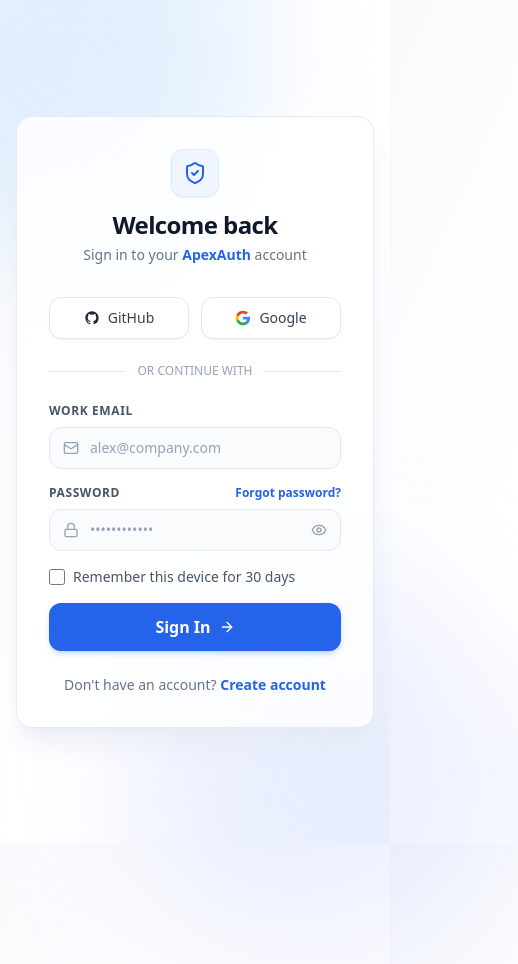
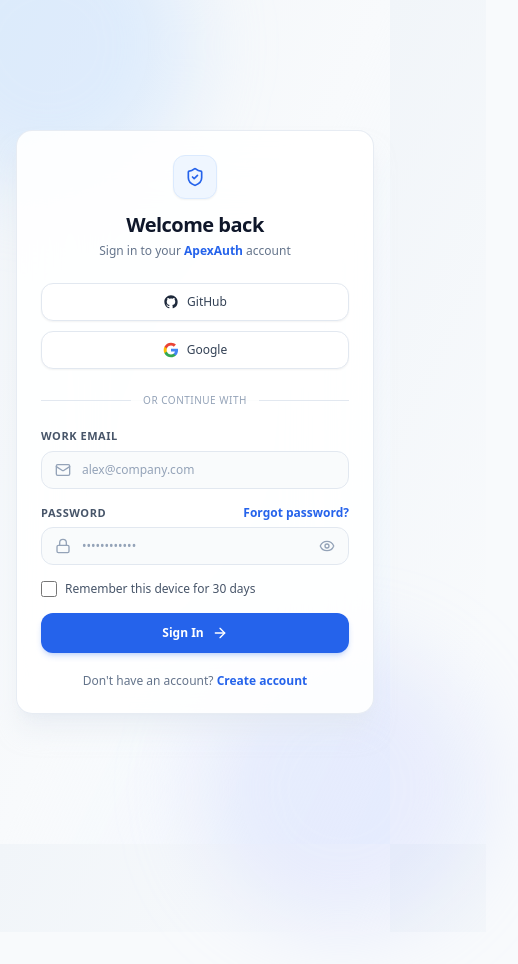
Before and after one commit to mukeshdidel/brandspark_git_task_1, a plain HTML site: page login-page/index.html in a window 390 px wide. Shown: the whole page, 518 px wide, since content can reach past the window. After the commit the page ends 932 px from the top, so only its background shows below. Drawn offline with nearby package versions, Linux system fonts and the light colour scheme.

Commit message:
Added Responsive Design

```diff
--- a/login-page/index.html
+++ b/login-page/index.html
@@ -2,7 +2,10 @@
 <html lang="en">
   <head>
     <meta charset="UTF-8" />
-    <meta name="viewport" content="width=device-width, initial-scale=1.0" />
+    <meta
+      name="viewport"
+      content="width=device-width, initial-scale=1.0, maximum-scale=1.0, user-scalable=no"
+    />
     <title>ApexAuth — Next-Gen Secure Authentication</title>
 
     <!-- Tailwind CSS CDN -->
@@ -26,6 +29,10 @@
                 700: "#1d4ed8",
                 900: "#1e3a8a",
               },
+              royal: {
+                bg: "#f8fafc",
+                card: "#ffffff",
+              },
             },
             keyframes: {
               float: {
@@ -33,13 +40,16 @@
                 "50%": { transform: "translateY(-10px)" },
               },
               fadeIn: {
-                "0%": { opacity: "0", transform: "scale(0.95)" },
-                "100%": { opacity: "1", transform: "scale(1)" },
+                "0%": {
+                  opacity: "0",
+                  transform: "scale(0.96) translateY(8px)",
+                },
+                "100%": { opacity: "1", transform: "scale(1) translateY(0)" },
               },
             },
             animation: {
               float: "float 6s ease-in-out infinite",
-              fadeIn: "fadeIn 0.4s ease-out forwards",
+              fadeIn: "fadeIn 0.4s cubic-bezier(0.16, 1, 0.3, 1) forwards",
             },
           },
         },
@@ -50,46 +60,46 @@
     <script src="app.js" defer></script>
   </head>
   <body
-    class="bg-gradient-to-br from-slate-50 via-white to-blue-50/50 text-slate-800 min-h-screen font-sans antialiased selection:bg-blue-600 selection:text-white flex items-center justify-center p-4 relative overflow-hidden"
+    class="bg-slate-50 bg-gradient-to-br from-slate-100 via-slate-50 to-blue-50/60 text-slate-800 min-h-screen min-h-[100dvh] font-sans antialiased selection:bg-blue-600 selection:text-white flex items-center justify-center p-4 sm:p-6 md:p-8 relative overflow-x-hidden"
   >
-    <!-- Ambient Glowing Background Orbs (Royal Blue & Soft Indigo Tint) -->
+    <!-- Responsive Ambient Glowing Background Orbs -->
     <div
-      class="absolute -top-32 -left-32 w-96 h-96 bg-blue-200/40 rounded-full blur-3xl animate-float pointer-events-none"
+      class="absolute -top-24 sm:-top-32 -left-24 sm:-left-32 w-72 sm:w-96 h-72 sm:h-96 bg-blue-200/40 rounded-full blur-2xl sm:blur-3xl animate-float pointer-events-none"
     ></div>
     <div
-      class="absolute -bottom-32 -right-32 w-96 h-96 bg-indigo-200/30 rounded-full blur-3xl animate-float pointer-events-none"
+      class="absolute -bottom-24 sm:-bottom-32 -right-24 sm:-right-32 w-72 sm:w-96 h-72 sm:h-96 bg-indigo-200/30 rounded-full blur-2xl sm:blur-3xl animate-float pointer-events-none"
       style="animation-delay: -3s"
     ></div>
 
-    <!-- Login Card Container (Royal White Glassmorphism) -->
+    <!-- Login Card Container (Mobile Responsive Royal White Glassmorphism) -->
     <main
-      class="w-full max-w-md bg-white/80 backdrop-blur-2xl border border-slate-200/80 rounded-2xl shadow-xl shadow-slate-200/60 p-8 relative z-10 animate-fadeIn"
+      class="w-full max-w-md bg-white/90 sm:bg-white/80 backdrop-blur-2xl border border-slate-200/80 rounded-2xl sm:rounded-3xl shadow-xl shadow-slate-200/50 p-6 sm:p-8 my-auto relative z-10 animate-fadeIn"
     >
       <!-- Header -->
-      <div class="text-center mb-8">
+      <div class="text-center mb-6 sm:mb-8">
         <div
-          class="inline-flex items-center justify-center w-12 h-12 rounded-xl bg-blue-50 text-blue-600 border border-blue-100 mb-3 shadow-sm"
+          class="inline-flex items-center justify-center w-11 h-11 sm:w-12 sm:h-12 rounded-xl bg-blue-50 text-blue-600 border border-blue-100 mb-3 shadow-sm"
         >
-          <i data-lucide="shield-check" class="w-6 h-6"></i>
+          <i data-lucide="shield-check" class="w-5 h-5 sm:w-6 sm:h-6"></i>
         </div>
-        <h1 class="text-2xl font-bold tracking-tight text-slate-900">
+        <h1 class="text-xl sm:text-2xl font-bold tracking-tight text-slate-900">
           Welcome back
         </h1>
-        <p class="text-sm text-slate-500 mt-1">
+        <p class="text-xs sm:text-sm text-slate-500 mt-1">
           Sign in to your
           <span class="text-blue-600 font-semibold">ApexAuth</span> account
         </p>
       </div>
 
       <!-- Social Sign In Buttons -->
-      <div class="grid grid-cols-2 gap-3 mb-6">
+      <div class="grid grid-cols-1 sm:grid-cols-2 gap-2.5 sm:gap-3 mb-6">
         <!-- GitHub Button -->
         <button
           type="button"
-          class="flex items-center justify-center gap-2 py-2.5 px-4 rounded-xl border border-slate-200 bg-white hover:bg-slate-50 text-slate-700 hover:text-slate-900 text-sm font-medium transition-all duration-200 active:scale-[0.98] shadow-sm"
+          class="w-full flex items-center justify-center gap-2 py-2.5 px-4 rounded-xl border border-slate-200 bg-white hover:bg-slate-50 text-slate-700 hover:text-slate-900 text-xs sm:text-sm font-medium transition-all duration-200 active:scale-[0.98] shadow-sm"
         >
           <svg
-            class="w-4 h-4 fill-slate-800"
+            class="w-4 h-4 fill-slate-800 shrink-0"
             viewBox="0 0 24 24"
             aria-hidden="true"
           >
@@ -105,9 +115,9 @@
         <!-- Google Button -->
         <button
           type="button"
-          class="flex items-center justify-center gap-2 py-2.5 px-4 rounded-xl border border-slate-200 bg-white hover:bg-slate-50 text-slate-700 hover:text-slate-900 text-sm font-medium transition-all duration-200 active:scale-[0.98] shadow-sm"
+          class="w-full flex items-center justify-center gap-2 py-2.5 px-4 rounded-xl border border-slate-200 bg-white hover:bg-slate-50 text-slate-700 hover:text-slate-900 text-xs sm:text-sm font-medium transition-all duration-200 active:scale-[0.98] shadow-sm"
         >
-          <svg class="w-4 h-4" viewBox="0 0 24 24" aria-hidden="true">
+          <svg class="w-4 h-4 shrink-0" viewBox="0 0 24 24" aria-hidden="true">
             <path
               fill="#4285F4"
               d="M22.56 12.25c0-.78-.07-1.53-.2-2.25H12v4.26h5.92c-.26 1.37-1.04 2.53-2.21 3.31v2.77h3.57c2.08-1.92 3.28-4.74 3.28-8.09z"
@@ -130,11 +140,13 @@
       </div>
 
       <!-- Divider -->
-      <div class="relative my-6">
+      <div class="relative my-5 sm:my-6">
         <div class="absolute inset-0 flex items-center">
           <div class="w-full border-t border-slate-200"></div>
         </div>
-        <div class="relative flex justify-center text-xs uppercase">
+        <div
+          class="relative flex justify-center text-[10px] sm:text-xs uppercase tracking-wider"
+        >
           <span class="bg-white/90 px-3 text-slate-400 font-medium"
             >Or continue with</span
           >
@@ -147,7 +159,7 @@
         <div>
           <label
             for="email"
-            class="block text-xs font-semibold text-slate-600 uppercase tracking-wider mb-2"
+            class="block text-[11px] sm:text-xs font-semibold text-slate-600 uppercase tracking-wider mb-1.5 sm:mb-2"
             >Work Email</label
           >
           <div class="relative">
@@ -161,7 +173,7 @@
               id="email"
               required
               placeholder="alex@company.com"
-              class="w-full pl-10 pr-4 py-2.5 bg-slate-50/80 border border-slate-200 rounded-xl text-slate-800 placeholder-slate-400 focus:outline-none focus:bg-white focus:border-blue-600 focus:ring-4 focus:ring-blue-500/10 text-sm transition-all duration-200"
+              class="w-full pl-10 pr-4 py-2.5 bg-slate-50/80 border border-slate-200 rounded-xl text-slate-800 placeholder-slate-400 focus:outline-none focus:bg-white focus:border-blue-600 focus:ring-4 focus:ring-blue-500/10 text-xs sm:text-sm transition-all duration-200"
             />
           </div>
           <p id="emailError" class="text-xs text-rose-500 mt-1 hidden">
@@ -171,10 +183,10 @@
 
         <!-- Password Input -->
         <div>
-          <div class="flex items-center justify-between mb-2">
+          <div class="flex items-center justify-between mb-1.5 sm:mb-2">
             <label
               for="password"
-              class="block text-xs font-semibold text-slate-600 uppercase tracking-wider"
+              class="block text-[11px] sm:text-xs font-semibold text-slate-600 uppercase tracking-wider"
               >Password</label
             >
             <a
@@ -194,7 +206,7 @@
               id="password"
               required
               placeholder="••••••••••••"
-              class="w-full pl-10 pr-10 py-2.5 bg-slate-50/80 border border-slate-200 rounded-xl text-slate-800 placeholder-slate-400 focus:outline-none focus:bg-white focus:border-blue-600 focus:ring-4 focus:ring-blue-500/10 text-sm transition-all duration-200"
+              class="w-full pl-10 pr-10 py-2.5 bg-slate-50/80 border border-slate-200 rounded-xl text-slate-800 placeholder-slate-400 focus:outline-none focus:bg-white focus:border-blue-600 focus:ring-4 focus:ring-blue-500/10 text-xs sm:text-sm transition-all duration-200"
             />
             <button
               type="button"
@@ -219,7 +231,7 @@
           />
           <label
             for="remember"
-            class="ml-2 text-sm text-slate-600 cursor-pointer select-none"
+            class="ml-2 text-xs sm:text-sm text-slate-600 cursor-pointer select-none"
             >Remember this device for 30 days</label
           >
         </div>
@@ -228,7 +240,7 @@
         <button
           type="submit"
           id="submitBtn"
-          class="w-full mt-2 py-3 px-4 bg-blue-600 hover:bg-blue-700 active:bg-blue-800 text-white font-semibold rounded-xl shadow-md shadow-blue-600/20 hover:shadow-lg hover:shadow-blue-600/30 transition-all duration-200 flex items-center justify-center gap-2 active:scale-[0.99] disabled:opacity-50"
+          class="w-full mt-2 py-3 px-4 bg-blue-600 hover:bg-blue-700 active:bg-blue-800 text-white text-xs sm:text-sm font-semibold rounded-xl shadow-md shadow-blue-600/20 hover:shadow-lg hover:shadow-blue-600/30 transition-all duration-200 flex items-center justify-center gap-2 active:scale-[0.99] disabled:opacity-50"
         >
           <span>Sign In</span>
           <i data-lucide="arrow-right" class="w-4 h-4"></i>
@@ -236,7 +248,7 @@
       </form>
 
       <!-- Sign Up Redirect -->
-      <p class="text-center text-sm text-slate-500 mt-6">
+      <p class="text-center text-xs sm:text-sm text-slate-500 mt-5 sm:mt-6">
         Don't have an account?
         <a
           href="#"
```
